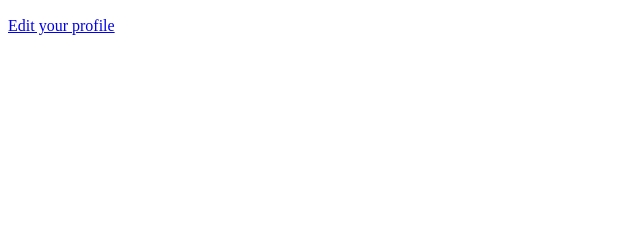
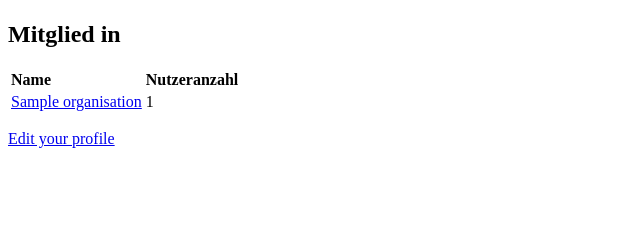
Before and after one commit to fpwg/Q2Datenbankprojekt, a Python web app: template app/templates/user.html in a window 1280 px wide. Shown: the part 133-373 px from the top of the page, without its empty margins (0-640 px from the left). Run offline with Jinja, Linux system fonts and the light colour scheme; the template is opened without the code that fills it: most values are stand-ins (such as "Sample title", 1, 10 or a date in 2020).

Commit message:
weitere fixes

```diff
--- a/app/models.py
+++ b/app/models.py
@@ -87,7 +87,7 @@ class Organisation(db.Model):
 
     """URL der Profilseite"""
     def page(self):
-        return url_for('organisation', organisation=self.name)
+        return url_for('organisation', name=self.name)
 
     """Anzahl registrierter Nutzer"""
     def user_count(self):
--- a/app/routes.py
+++ b/app/routes.py
@@ -76,6 +76,7 @@ def organisations():
 @app.route('/organisations/<name>')
 def organisation(name):
     organisation = Organisation.query.filter_by(name=name).first_or_404()
+
     return render_template('organisation.html', organisation=organisation)
 
 
@@ -87,7 +88,6 @@ def usersettings():
         return redirect(url_for('index'))
     form = UserSettingsForm()
     if form.validate_on_submit():
-        print ('b')
         if not current_user.check_password(form.confirmation.data):
             return render_template('usersettings.html', title='Settings', form=UserSettingsForm(), message = 'Wrong password, no changes made')
         username = form.change_username.data
@@ -116,4 +116,5 @@ def usersettings():
 @login_required
 def user(username):
     user = User.query.filter_by(username=username).first_or_404()
-    return render_template('user.html', user=user)
+    organisations = user.organisations
+    return render_template('user.html', user=user, organisations=organisations)
--- a/app/templates/organisation.html
+++ b/app/templates/organisation.html
@@ -10,10 +10,10 @@
       <td>Name</td>
       <td>Email</td>
     </tr>
-    {% for user in organisation.user %}
+    {% for user_rel in organisation.user %}
     <tr>
-        <td><a href="{{ url_for('user', username=user.username) }}">{{ user.username }}</a></td>
-        <td><a href="mailto:{{user.email}}">{{user.email}}</a></td>
+        <td><a href="{{ url_for('user', username=user_rel.user.username) }}">{{ user_rel.user.username }}</a></td>
+        <td><a href="mailto:{{user_rel.user.email}}">{{user_rel.user.email}}</a></td>
     </tr>
     {% endfor %}
   </table>
--- a/app/templates/user.html
+++ b/app/templates/user.html
@@ -8,6 +8,22 @@
     E-Mail: <a href="mailto:{{user.email}}">{{user.email}}</a>
   </p>
 
+  {% if organisations %}
+  <h2>Mitglied in</h2>
+   <table>
+      <tr style="font-weight: bold;">
+        <td>Name</td>
+        <td>Nutzeranzahl</td>
+      </tr>
+      {% for organisation in organisations %}
+      <tr>
+          <td><a href="{{ url_for('organisation', name=organisation.name) }}">{{ organisation.name }}</a></td>
+          <td>{{ organisation.user_count() }}</td>
+      </tr>
+      {% endfor %}
+    </table>
+  {% endif %}
+
   {% if user == current_user %}
   <p><a href="{{ url_for('usersettings') }}">Edit your profile</a></p>
   {% endif %}
```
